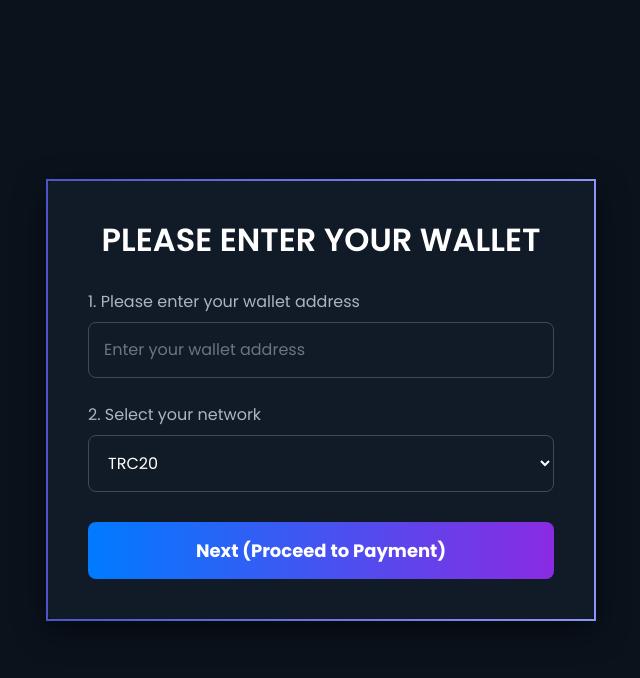
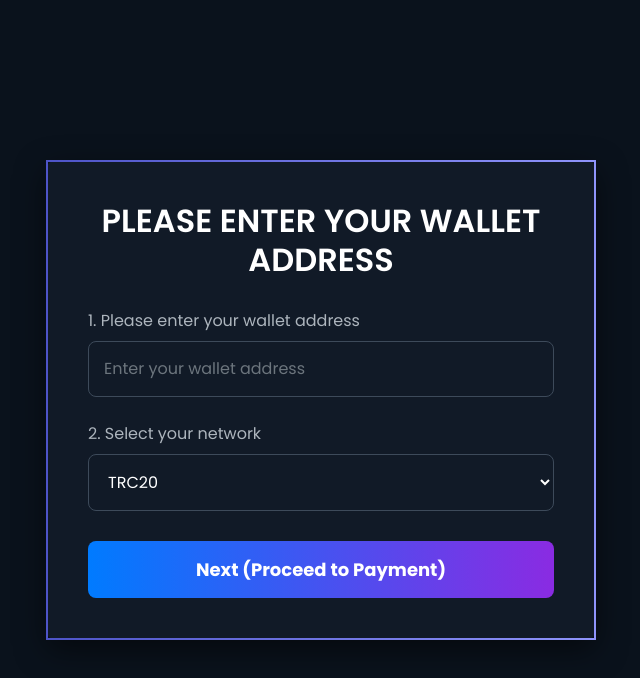
Before and after one commit to abhi-AI-engineer/flash-usdt-website, a plain HTML site: page frontend/payment-step.html in a window 1280 px wide. Shown: the whole page, without its empty margins (319-959 px from the left). Drawn offline with Linux system fonts and the light colour scheme; files that its build step writes are made by us from their sources.

Commit message:
Updated backend and frontend payment logic, added .env

```diff
--- a/frontend/payment-step.html
+++ b/frontend/payment-step.html
@@ -14,7 +14,7 @@
 
 <body>
     <div class="payment-step-container">
-        <h2>PLEASE ENTER YOUR WALLET</h2>
+        <h2>PLEASE ENTER YOUR WALLET ADDRESS</h2>
         <form id="walletForm" class="wallet-info">
             <div class="form-group">
                 <label for="walletAddress_user">1. Please enter your wallet address</label>
```
